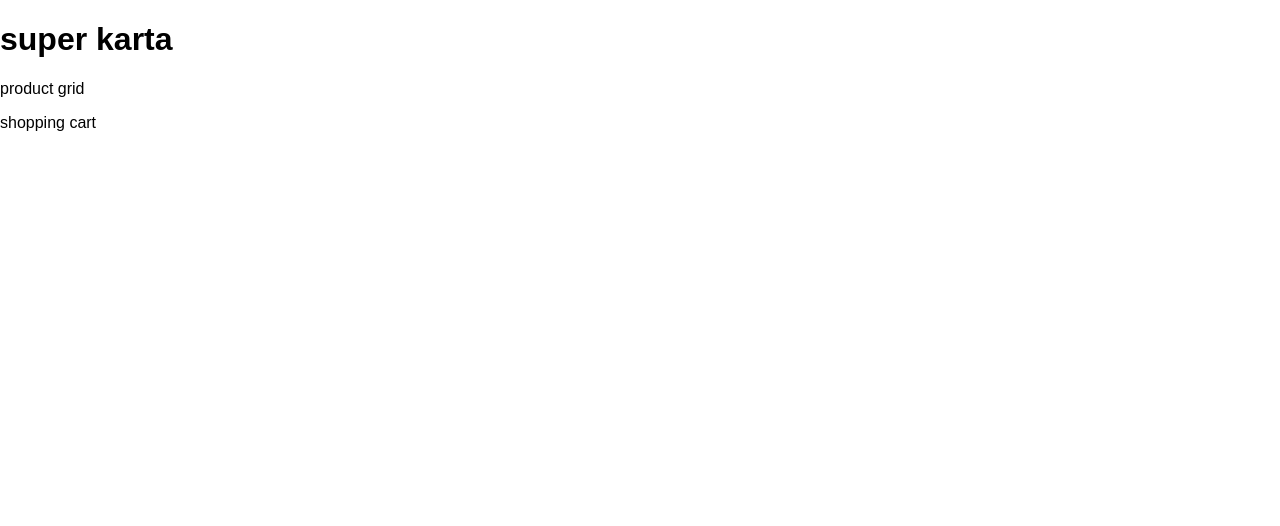
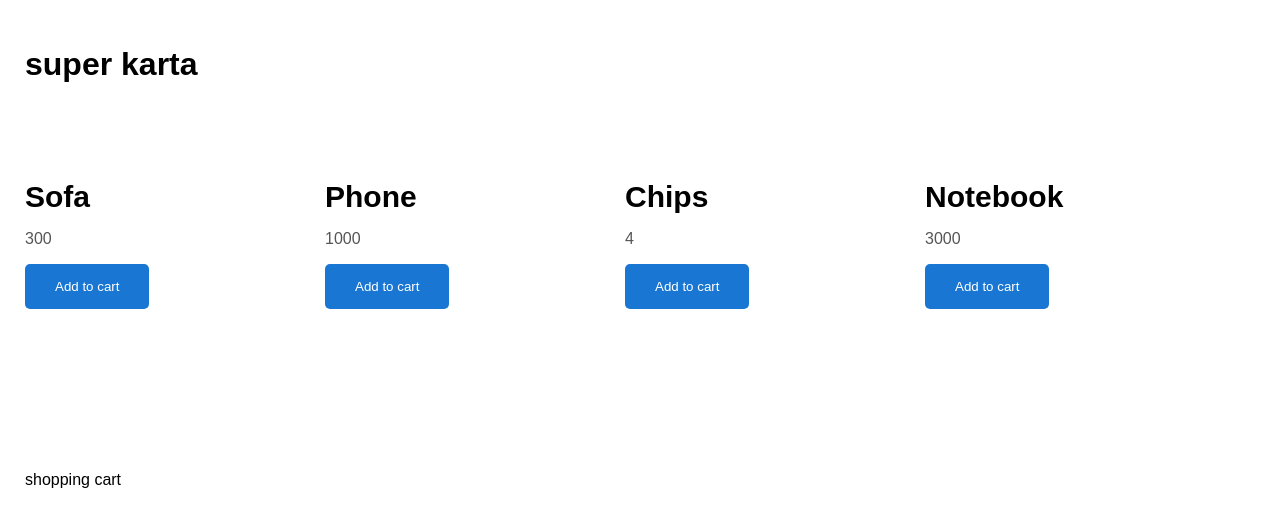
Before and after one commit to Melanie27/react-shopping-cart, a React (Create React App) app: page / in a window 1280 px wide. Shown: the top 526 px of the page. Built offline with nearby package versions, Linux system fonts and the light colour scheme.

Commit message:
added products components

```diff
--- a/package.json
+++ b/package.json
@@ -4,7 +4,9 @@
   "private": true,
   "dependencies": {
     "react": "^15.5.4",
-    "react-dom": "^15.5.4"
+    "react-dom": "^15.5.4",
+    "react-redux": "^5.0.5",
+    "redux": "^3.6.0"
   },
   "devDependencies": {
     "react-scripts": "1.0.6"
--- a/src/App.js
+++ b/src/App.js
@@ -4,14 +4,18 @@ import ProductGrid from './components/ProductGrid.js';
 import Cart from './components/Cart.js';
 import logo from './logo.svg';
 
+
+
 class App extends Component {
   render() {
     return (
-    	<div>
+    	// <Provider store={store}>
+    	<div className="app-container">
 	      <TitleBar title="super karta"/>
 	      <ProductGrid/>
 	      <Cart/>
       </div>
+      // </Provider>
     )
   }
 }
--- /dev/null
+++ b/src/components/Product.js
@@ -0,0 +1,21 @@
+import React, { Component } from 'react';
+import '../css/product.css';
+class ProductGrid extends Component {
+	constructor() {
+		super();
+		this.addToCart = this.addToCart.bind(this);
+	}
+	addToCart() {
+		alert('added to cart' + this.props.name);
+	}
+	render() {
+		return (
+			<div className="product">
+				<h5 className="product__name"> { this.props.name } </h5>
+				<p className="product__price"> { this.props.price } </p>
+				<button onClick={this.addToCart} className="product__add-to-cart"> Add to cart</button>
+			</div>
+			)
+	}
+}
+export default ProductGrid
--- a/src/components/ProductGrid.js
+++ b/src/components/ProductGrid.js
@@ -1,12 +1,21 @@
 import React, { Component } from 'react';
+import ProductsDatabase from './ProductsDatabase.js';
+import Product from './Product.js';
+import '../css/productGrid.css';
+class ProductGrid extends Component {
+	constructor() {
+		super();
+		this.state = { ProductsDatabase };
 
-class ProductGrid extends Component {
+	}
 	render() {
 		return (
-			<div class="productGrid">
-				<p>product grid</p>
+			<div className="productGrid">
+				{ this.state.ProductsDatabase.map((product) =>
+					<Product name={product.name} price={product.price}  />
+					)}
 			</div>
-			)
+		)
 	}
 }
 export default ProductGrid
--- /dev/null
+++ b/src/css/product.css
@@ -0,0 +1,23 @@
+.product {
+	padding: 25px 0;
+	height: 300px;
+	width: 300px;
+}
+
+.product__name {
+	font-size: 30px;
+	margin-bottom: 10px;
+}
+
+.product__price {
+	color: #555;
+}
+
+.product__add-to-cart {
+	background: #1976D2;
+	padding: 15px 30px;
+	color: white;
+	border: none;
+	border-radius: 5px;
+	cursor: pointer;
+}
--- /dev/null
+++ b/src/css/productGrid.css
@@ -0,0 +1,3 @@
+.productGrid {
+	display: flex;
+}
--- a/src/index.css
+++ b/src/index.css
@@ -3,3 +3,7 @@ body {
   padding: 0;
   font-family: sans-serif;
 }
+
+.app-container {
+	padding: 25px;
+}
```
Also changed, not shown: src/store/actions/addProductToCart.js (added, +7 -0 lines), src/components/ProductsDatabase.js (renamed from src/components/Products.js), 1 other file (tests, documents, lock files or other folders).
